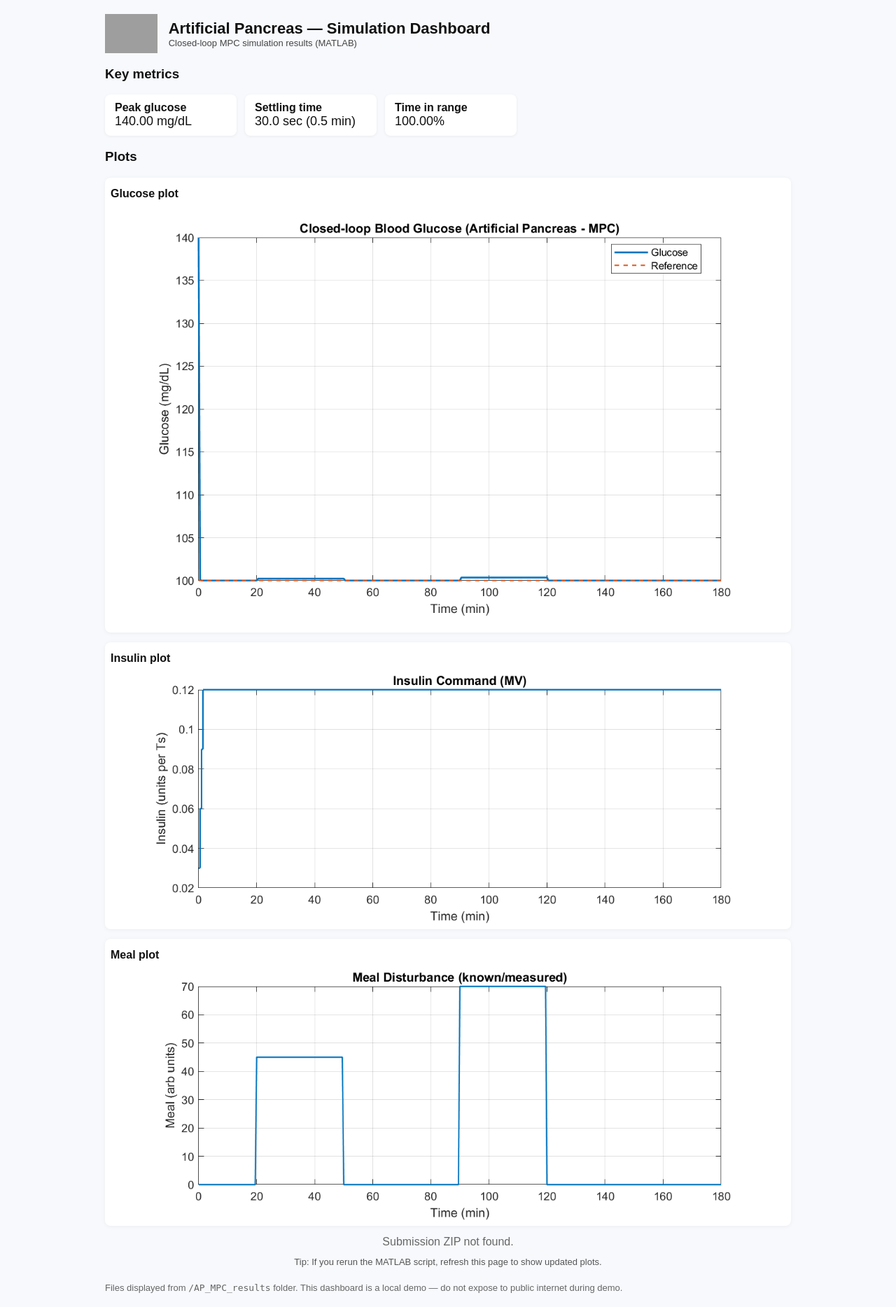
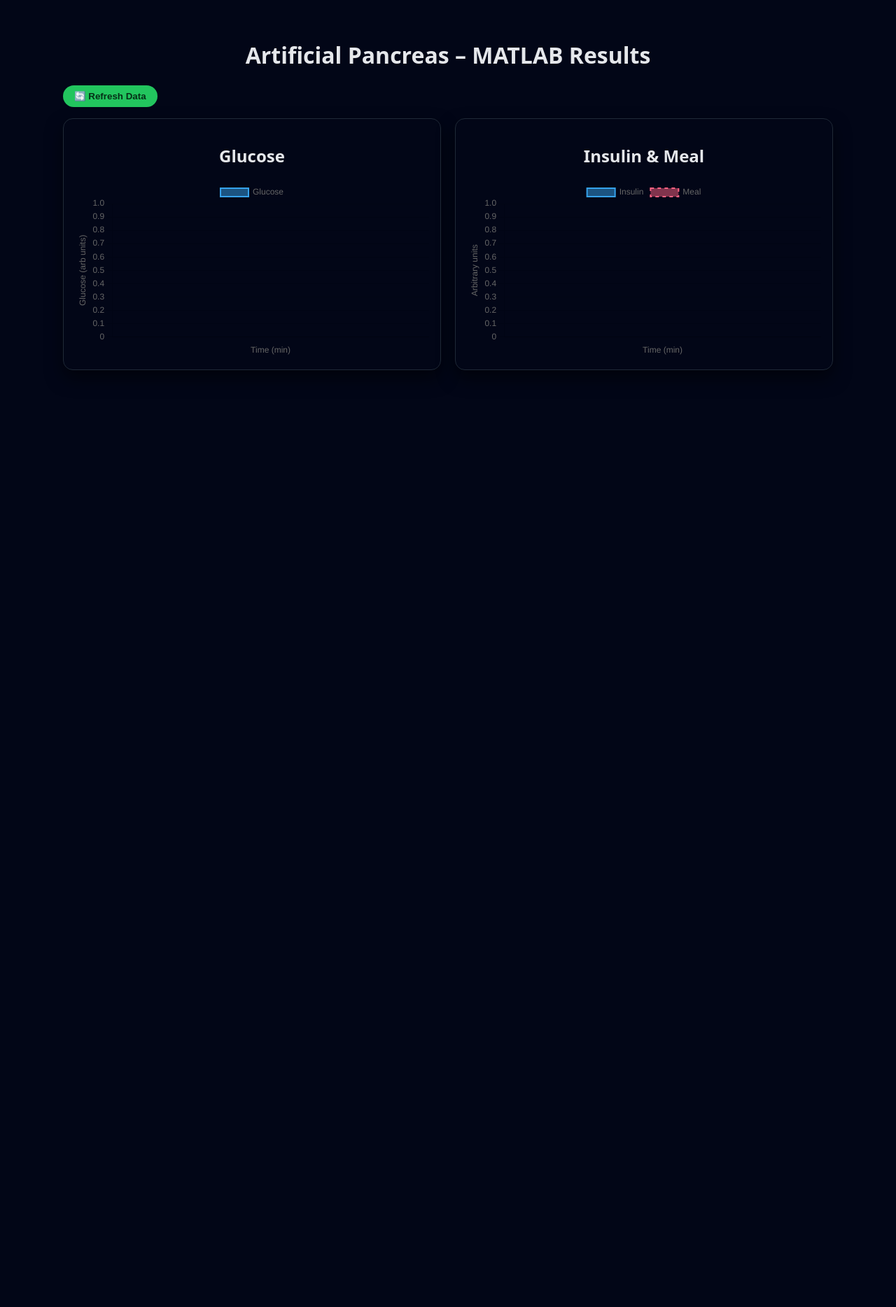
Before and after one commit to yashghule9/Blood-Glucose-Regulator, a Flask app: page / in a window 1280 px wide. Shown: the whole page at 70% size. After the commit the page ends 529 px from the top, so only its background shows below. Run offline with Flask 3, Linux system fonts and the light colour scheme; data that the repository does not hold is empty; grey boxes are pictures that could not be loaded.

Commit message:
remove obsolete AP_MPC results files and update dashboard for dynamic data loading

```diff
--- a/ap_dashboard/app.py
+++ b/ap_dashboard/app.py
@@ -1,64 +1,49 @@
-# app.py
-# Simple Flask dashboard to present AP_MPC MATLAB simulation results.
-# Run: python -m venv venv && venv\Scripts\activate (Windows) OR source venv/bin/activate (mac/linux)
-# pip install -r requirements.txt
-# python app.py
-from flask import Flask, render_template, send_from_directory, abort
+# ap_dashboard/app.py
+from flask import Flask, render_template, jsonify
+from scipy.io import loadmat
 import os
 
-APP_ROOT = os.path.dirname(os.path.abspath(__file__))
-RESULTS_DIR = os.path.join(APP_ROOT, "AP_MPC_results")
+app = Flask(__name__)
 
-app = Flask(__name__, static_folder="static", template_folder="templates")
+MAT_FILE = os.path.join(os.path.dirname(__file__), "latest_results.mat")
 
-def read_readme_metrics(readme_path):
-    """Parse README.txt produced by MATLAB to fetch summary metrics."""
-    metrics = {"Peak glucose":"-", "Settling time":"-", "Time-in-range":"-"}
-    if not os.path.exists(readme_path):
-        return metrics
-    try:
-        with open(readme_path, "r") as f:
-            for line in f:
-                line = line.strip()
-                if line.lower().startswith("peak glucose"):
-                    parts = line.split(":")
-                    metrics["Peak glucose"] = parts[1].strip() if len(parts)>1 else "-"
-                if line.lower().startswith("settling time"):
-                    parts = line.split(":")
-                    metrics["Settling time"] = parts[1].strip() if len(parts)>1 else "-"
-                if "time-in-range" in line.lower():
-                    parts = line.split(":")
-                    metrics["Time-in-range"] = parts[1].strip() if len(parts)>1 else "-"
-    except Exception as e:
-        print("Error reading README:", e)
-    return metrics
+def load_results():
+    if not os.path.exists(MAT_FILE):
+        # If file not present, return empty/default
+        return {
+            "t": [],
+            "glucose": [],
+            "insulin": [],
+            "insulin_input": [],
+            "meal": []
+        }
+
+    data = loadmat(MAT_FILE)
+
+    # Use the same variable names you saved from MATLAB
+    t_vec = data.get("t_vec", []).squeeze()
+    g_vec = data.get("g_vec", []).squeeze()
+    i_vec = data.get("i_vec", []).squeeze()
+    u_vec = data.get("u_vec", []).squeeze()
+    meal  = data.get("meal", []).squeeze()
+
+    # Convert to Python lists (for JSON)
+    return {
+        "t": t_vec.tolist() if t_vec.size else [],
+        "glucose": g_vec.tolist() if g_vec.size else [],
+        "insulin": i_vec.tolist() if i_vec.size else [],
+        "insulin_input": u_vec.tolist() if u_vec.size else [],
+        "meal": meal.tolist() if meal.size else [],
+    }
 
 @app.route("/")
 def index():
-    # check results directory
-    if not os.path.exists(RESULTS_DIR):
-        return render_template("index.html", error="AP_MPC_results folder not found. Run the MATLAB script first to produce results.", plots=[], metrics={})
-    # list expected plot filenames
-    plots = []
-    for name in ["glucose_plot.png", "insulin_plot.png", "meal_plot.png"]:
-        p = os.path.join(RESULTS_DIR, name)
-        if os.path.exists(p):
-            plots.append(name)
-    # read README metrics
-    readme_path = os.path.join(RESULTS_DIR, "README.txt")
-    metrics = read_readme_metrics(readme_path)
-    # check zip file
-    zip_present = os.path.exists(os.path.join(RESULTS_DIR, "AP_MPC_submission.zip"))
-    return render_template("index.html", plots=plots, metrics=metrics, zip_present=zip_present)
+    return render_template("index.html")
 
-@app.route("/results/<path:filename>")
-def serve_results(filename):
-    """Serve files from AP_MPC_results directory (plots + zip)."""
-    safe_path = os.path.join(RESULTS_DIR, filename)
-    if not os.path.exists(safe_path):
-        abort(404)
-    return send_from_directory(RESULTS_DIR, filename, as_attachment=(filename.endswith(".zip")))
+@app.route("/api/results")
+def api_results():
+    results = load_results()
+    return jsonify(results)
 
 if __name__ == "__main__":
-    # Run dev server
-    app.run(host="127.0.0.1", port=5000, debug=False)
+    app.run(debug=True)
--- a/ap_dashboard/static/style.css
+++ b/ap_dashboard/static/style.css
@@ -0,0 +1,51 @@
+body {
+    font-family: system-ui, -apple-system, BlinkMacSystemFont, sans-serif;
+    background: #020617;
+    color: #e5e7eb;
+    margin: 0;
+}
+
+.container {
+    max-width: 1100px;
+    margin: 20px auto;
+    padding: 16px;
+}
+
+h1, h2 {
+    text-align: center;
+}
+
+.card {
+    background: #020617;
+    border-radius: 14px;
+    padding: 16px;
+    margin-bottom: 20px;
+    box-shadow: 0 12px 25px rgba(0,0,0,0.5);
+    border: 1px solid #1f2937;
+}
+
+.charts {
+    display: grid;
+    gap: 20px;
+}
+
+@media (min-width: 900px) {
+    .charts {
+        grid-template-columns: 1fr 1fr;
+    }
+}
+
+button {
+    padding: 8px 16px;
+    border-radius: 999px;
+    border: none;
+    background: #22c55e;
+    color: #052e16;
+    font-weight: 600;
+    cursor: pointer;
+    margin-bottom: 16px;
+}
+
+button:hover {
+    background: #16a34a;
+}
--- a/ap_dashboard/templates/index.html
+++ b/ap_dashboard/templates/index.html
@@ -1,77 +1,111 @@
-<!doctype html>
+<!DOCTYPE html>
 <html lang="en">
-  <head>
-    <meta charset="utf-8" />
-    <title>Artificial Pancreas — Simulation Dashboard</title>
-    <meta name="viewport" content="width=device-width, initial-scale=1" />
-    <link rel="stylesheet" href="/static/style.css" />
-    <style>
-      /* Minimal inline fallback styling (style.css optional) */
-      body { font-family: Arial, Helvetica, sans-serif; margin: 20px; background:#f7f9fc; color:#111; }
-      .container { max-width: 980px; margin: 0 auto; }
-      header { display:flex; align-items:center; gap:16px; margin-bottom: 18px; }
-      header img { height:56px; }
-      h1 { margin:0; font-size:22px; }
-      .metrics { display:flex; gap:12px; margin: 12px 0 18px; flex-wrap:wrap; }
-      .metric { background:white; padding:10px 14px; border-radius:8px; box-shadow: 0 1px 4px rgba(0,0,0,0.06); min-width:160px; }
-      .plots { display:grid; grid-template-columns: 1fr; gap: 14px; }
-      .plot-card { background:white; padding:8px; border-radius:8px; box-shadow: 0 1px 6px rgba(0,0,0,0.05); }
-      .plot-card img { width:100%; height:auto; border-radius:4px; display:block; }
-      .center { text-align:center; }
-      .download { display:inline-block; margin-top:10px; background:#1f6feb; color:white; padding:8px 12px; border-radius:6px; text-decoration:none; }
-      .note { margin-top:12px; font-size:13px; color:#555; }
-      .error { background:#ffecec; color:#990000; padding:8px 12px; border-radius:6px; margin-bottom:12px; }
-    </style>
-  </head>
-  <body>
-    <div class="container">
-      <header>
-        <img src="https://upload.wikimedia.org/wikipedia/commons/3/3d/Medical-Icon-Glucose.svg" onerror="this.style.display='none'"/>
-        <div>
-          <h1>Artificial Pancreas — Simulation Dashboard</h1>
-          <div style="color:#444; font-size:13px;">Closed-loop MPC simulation results (MATLAB)</div>
+<head>
+    <meta charset="UTF-8">
+    <title>Artificial Pancreas – Results Viewer</title>
+    <link rel="stylesheet" href="{{ url_for('static', filename='style.css') }}">
+    <script src="https://cdn.jsdelivr.net/npm/chart.js"></script>
+</head>
+<body>
+<div class="container">
+    <h1>Artificial Pancreas – MATLAB Results</h1>
+
+    <button id="refreshBtn">🔄 Refresh Data</button>
+
+    <div class="charts">
+        <div class="card">
+            <h2>Glucose</h2>
+            <canvas id="glucoseChart"></canvas>
         </div>
-      </header>
+        <div class="card">
+            <h2>Insulin & Meal</h2>
+            <canvas id="insulinChart"></canvas>
+        </div>
+    </div>
+</div>
 
-      {% if error %}
-        <div class="error">{{ error }}</div>
-      {% endif %}
+<script>
+let glucoseChart, insulinChart;
 
-      <section>
-        <h3>Key metrics</h3>
-        <div class="metrics">
-          <div class="metric"><strong>Peak glucose</strong><div style="font-size:18px; color:#111;">{{ metrics['Peak glucose'] }}</div></div>
-          <div class="metric"><strong>Settling time</strong><div style="font-size:18px; color:#111;">{{ metrics['Settling time'] }}</div></div>
-          <div class="metric"><strong>Time in range</strong><div style="font-size:18px; color:#111;">{{ metrics['Time-in-range'] }}</div></div>
-        </div>
-      </section>
+async function fetchResults() {
+    const res = await fetch("/api/results");
+    return await res.json();
+}
 
-      <section>
-        <h3>Plots</h3>
-        <div class="plots">
-          {% for p in plots %}
-            <div class="plot-card">
-              <h4 style="margin:6px 0 8px;">{{ p.replace('_',' ').replace('.png','') | capitalize }}</h4>
-              <img src="/results/{{ p }}" alt="{{ p }}">
-            </div>
-          {% endfor %}
-        </div>
-      </section>
+function drawCharts(data) {
+    const labels = data.t || [];
+    const glucose = data.glucose || [];
+    const insulin = data.insulin || [];
+    const meal = data.meal || [];
 
-      <section style="margin-top:14px;">
-        <div class="center">
-          {% if zip_present %}
-            <a class="download" href="/results/AP_MPC_submission.zip">Download submission ZIP</a>
-          {% else %}
-            <span style="color:#666;">Submission ZIP not found.</span>
-          {% endif %}
-          <p class="note">Tip: If you rerun the MATLAB script, refresh this page to show updated plots.</p>
-        </div>
-      </section>
+    const ctxG = document.getElementById("glucoseChart").getContext("2d");
+    const ctxI = document.getElementById("insulinChart").getContext("2d");
 
-      <footer style="margin-top:22px; color:#666; font-size:13px;">
-        <div>Files displayed from <code>/AP_MPC_results</code> folder. This dashboard is a local demo — do not expose to public internet during demo.</div>
-      </footer>
-    </div>
-  </body>
+    if (glucoseChart) glucoseChart.destroy();
+    if (insulinChart) insulinChart.destroy();
+
+    glucoseChart = new Chart(ctxG, {
+        type: "line",
+        data: {
+            labels: labels,
+            datasets: [{
+                label: "Glucose",
+                data: glucose,
+                borderWidth: 2,
+                fill: false,
+                pointRadius: 0
+            }]
+        },
+        options: {
+            responsive: true,
+            scales: {
+                x: { title: { display: true, text: "Time (min)" } },
+                y: { title: { display: true, text: "Glucose (arb units)" } }
+            }
+        }
+    });
+
+    insulinChart = new Chart(ctxI, {
+        type: "line",
+        data: {
+            labels: labels,
+            datasets: [
+                {
+                    label: "Insulin",
+                    data: insulin,
+                    borderWidth: 2,
+                    fill: false,
+                    pointRadius: 0
+                },
+                {
+                    label: "Meal",
+                    data: meal,
+                    borderWidth: 2,
+                    fill: false,
+                    pointRadius: 0,
+                    borderDash: [5,5]
+                }
+            ]
+        },
+        options: {
+            responsive: true,
+            scales: {
+                x: { title: { display: true, text: "Time (min)" } },
+                y: { title: { display: true, text: "Arbitrary units" } }
+            }
+        }
+    });
+}
+
+async function refresh() {
+    const data = await fetchResults();
+    drawCharts(data);
+}
+
+document.getElementById("refreshBtn").addEventListener("click", refresh);
+
+// Page load pe ek baar data lao
+window.addEventListener("load", refresh);
+</script>
+</body>
 </html>
```
Also changed, not shown: ap_dashboard/AP_MPC_results/README.txt (deleted), ap_dashboard/AP_MPC_results/glucose_plot.png (deleted), ap_dashboard/AP_MPC_results/insulin_plot.png (deleted), ap_dashboard/AP_MPC_results/meal_plot.png (deleted), 2 other files.
